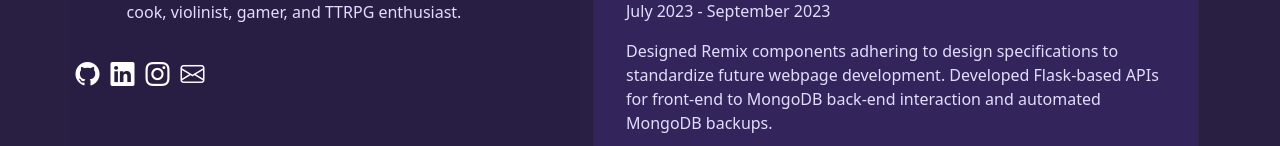
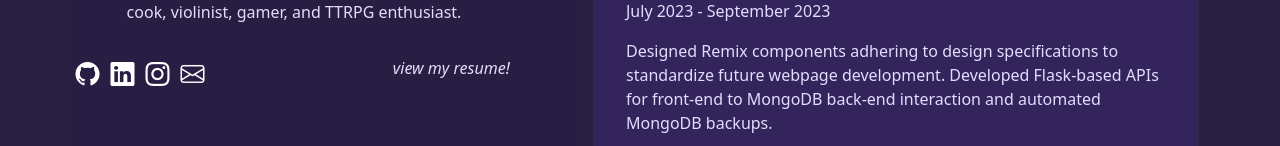
Before and after one commit to theogguu/stevensite, a React (Vite) app: page / in a window 1280 px wide. Shown: the part 407-553 px from the top of the page. Built offline with nearby package versions, Linux system fonts and the light colour scheme.

Commit message:
added resume

```diff
--- a/src/App.jsx
+++ b/src/App.jsx
@@ -3,6 +3,7 @@ import 'bootstrap-icons/font/bootstrap-icons.css';
 
 import { BrowserRouter, Routes, Route, useParams } from 'react-router-dom';
 import HomePage from './components/HomePage/HomePage';
+import ResumePage from './components/ResumePage/ResumePage';
 
 
 const Main = () => {
@@ -10,7 +11,6 @@ const Main = () => {
     <BrowserRouter>
       <Routes>
         <Route path="/" element={<HomePage />} />
-        {/* <Route path="/edit/:id" element={<EditFormForUrl profile={profile} courses={data.courses} />} /> */}
       </Routes>
     </BrowserRouter>
   );
--- a/src/components/HomePage/HomePage.css
+++ b/src/components/HomePage/HomePage.css
@@ -100,6 +100,15 @@ a {
 
 .icons {
     display: flex;
+    flex-direction: row;
+}
+
+.resume {
+    color: var(--text-normal);
+}
+
+.resume:hover {
+    color: var(--text-highlighted);
 }
 
 .footer {
--- a/src/components/HomePage/HomePage.jsx
+++ b/src/components/HomePage/HomePage.jsx
@@ -35,7 +35,8 @@ const HomePage = () => {
                 violinist, gamer, and TTRPG enthusiast.
               </p>
             </div>
-            <div className="icons">
+            <div className="row sticky-footer">
+              <div className="col-8 icons">
                 <IconButton
                   icon="bi bi-github"
                   href="https://github.com/theogguu"
@@ -52,6 +53,10 @@ const HomePage = () => {
                   icon="bi bi-envelope "
                   href="mailto:stevengu2024@u.northwestern.edu"
                 />
+                </div>
+              <div className="col-4 resume">
+                <a href="/steven_gu_resume_fa23.pdf" target="_blank"><i>view my resume!</i></a>
+              </div>
             </div>
           </div>
           <div className="col">
--- a/src/components/IconButton/IconButton.css
+++ b/src/components/IconButton/IconButton.css
@@ -21,5 +21,5 @@
 
 .icon-button a:hover {
     /* color: #999999; */
-    color: var(--text-normal);
+    color: var(--text-highlighted);
 }
```
Also changed, not shown: 1 other file (tests, documents, lock files or other folders). Lines whose indentation alone changed are shown as unchanged.
